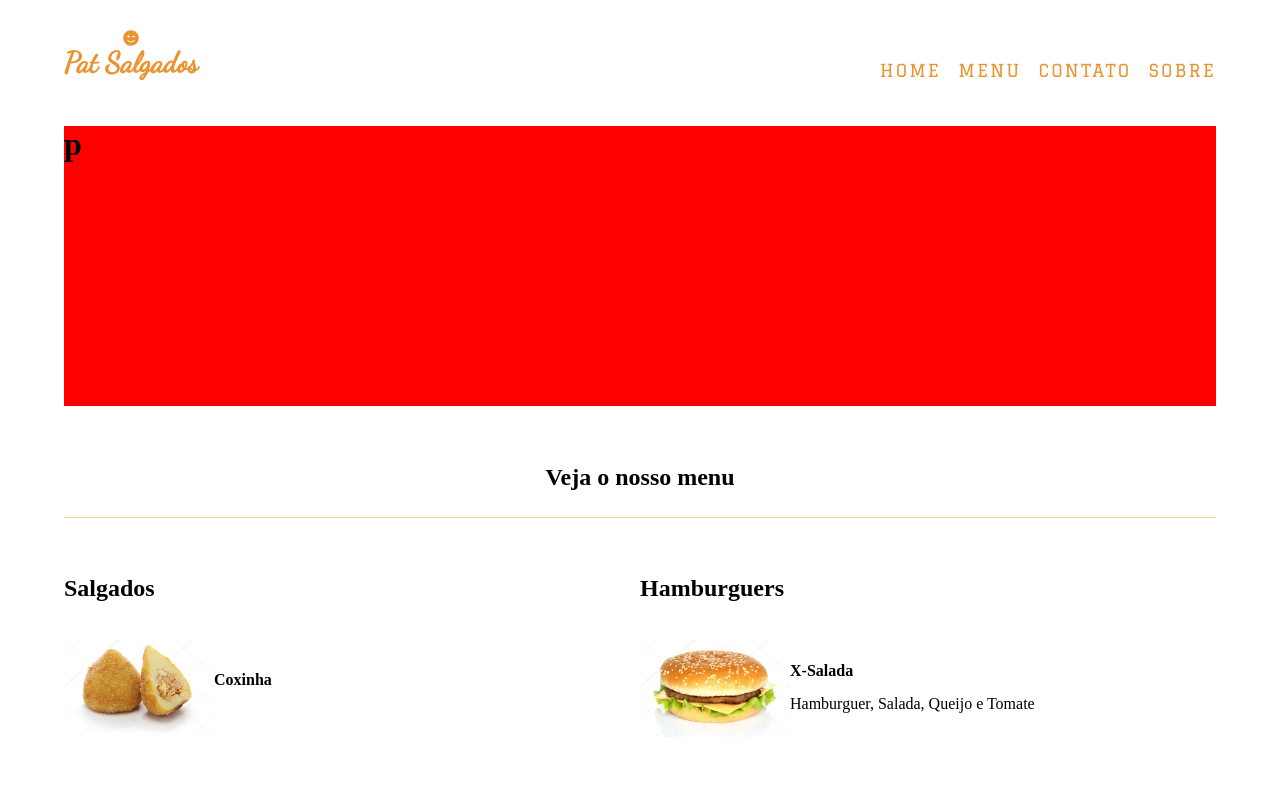
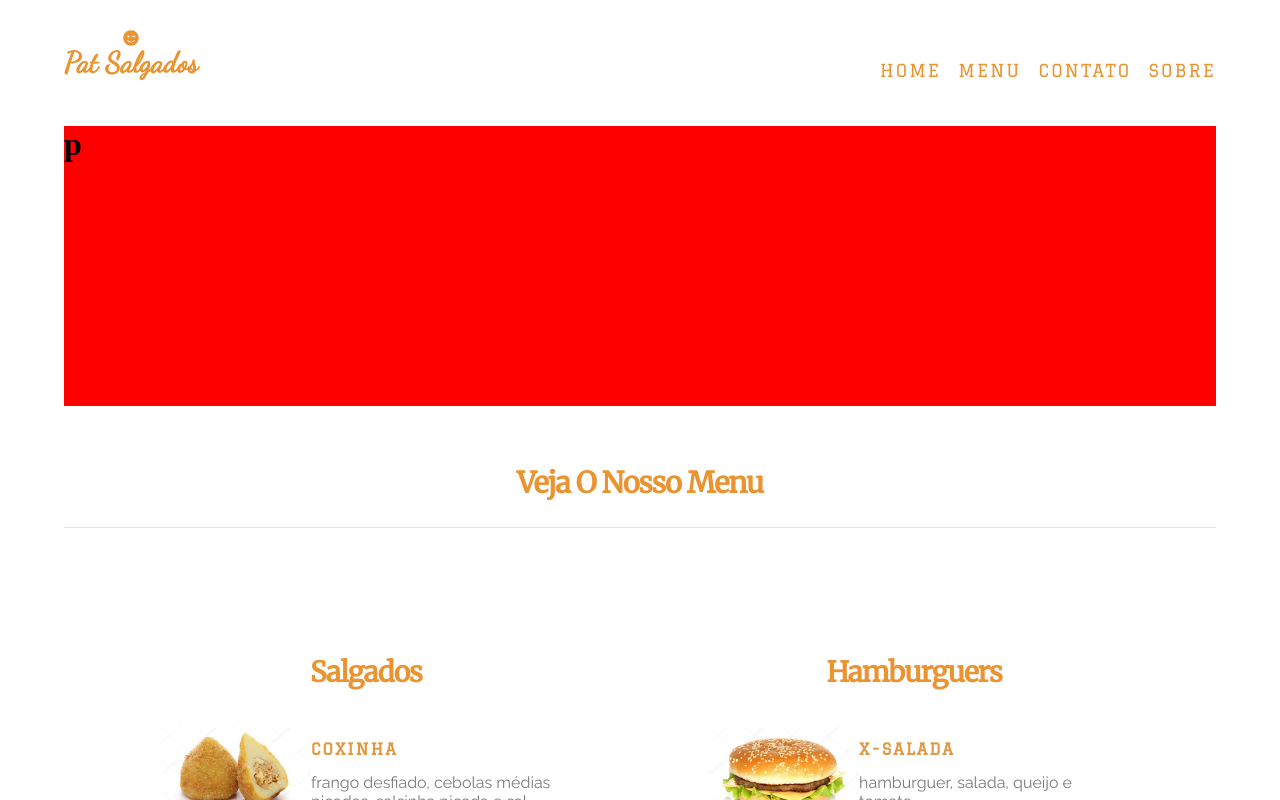
Before and after one commit to brunoascenc/react, a React (Create React App) app in the folder react01/: page /menu in a window 1280 px wide. Built offline with nearby package versions, Linux system fonts and the light colour scheme; the HTML template or start-up script is replaced by a standard one; a web font is replaced by a local one.

Commit message:
contato-pagina

```diff
--- a/react01/src/App.css
+++ b/react01/src/App.css
@@ -12,7 +12,7 @@ html, body, #root{
 
 .container{
   padding-right: 5%;
-  padding-left:5%;
+  padding-left: 5%;
   margin-right: auto;
   margin-left: auto;
 }
--- a/react01/src/pages/Contato.css
+++ b/react01/src/pages/Contato.css
@@ -0,0 +1,98 @@
+@import url('https://fonts.googleapis.com/css?family=Raleway&display=swap');
+
+
+
+.contato-form{
+    display: flex;
+    flex-direction: column;
+    margin-bottom: 100px;
+}
+
+.contato-form input {
+    padding: 10px;
+    border-radius: 2px;
+    border: solid 1px #ccc;
+    margin-top: 5px;
+    margin-bottom: 7px;
+}
+
+.contato-form label {
+    font-family: 'Raleway', sans-serif;
+    color: rgb(121, 122, 122);
+}
+
+.contato-form select {
+    color: rgb(121, 122, 122);
+    width: 25%;
+    padding: 4px;
+    margin-bottom: 8px;
+}
+
+.contato-form select, textarea {
+    border: solid 1px #ccc;
+    border-radius: 2px;
+}
+
+.contato-form button {
+    width: 25%;
+    margin-top: 7px;
+    padding: 7px;
+    background: transparent;
+    border: solid 2px rgb(224, 152, 68);
+    border-radius: 16px;
+    color: rgb(224, 152, 68);
+    cursor: pointer;
+    text-transform: uppercase;
+    letter-spacing: 2px;
+}
+
+.contato-form button:hover{
+    background: rgb(224, 152, 68);
+    color: rgb(243, 240, 240);
+    transition: all 0.1s ease-in-out;
+}
+
+.options-span {
+    font-family: 'Raleway', sans-serif;
+    color: rgb(142, 143, 143);
+    font-size: 13px;
+    padding: 6px;
+}
+
+.contato {
+    display: grid;
+    grid-template-columns: repeat(2, 1fr);
+    margin-top: 6%;
+    border-top: solid 1px rgb(246, 229, 191);
+    padding: 3% 0 0 0 ;
+}
+
+.contato img {
+    max-width: 100%;
+}
+
+.contato-form form {
+    display: flex;
+    flex-direction: column;
+    padding: 6%;
+}
+
+.contato-form form div {
+    display: flex;
+    margin-bottom: 2px;
+}
+
+.contato-form form div .input-nome {
+    display: flex;
+    flex-direction: column;
+}
+
+.contato-form form div .input-sobrenome {
+    display: flex;
+    flex-direction: column;
+    margin-left: 5%;
+}
+
+.contato-form form div .input-nome, .input-sobrenome input {
+    width: 280px;
+}
--- a/react01/src/pages/Contato.js
+++ b/react01/src/pages/Contato.js
@@ -1,14 +1,17 @@
 import React from 'react';
 import './Contato.css';
 import Nav from './Nav';
+import { Link } from 'react-router-dom';
 
-import {Link} from 'react-router-dom';
+import { FontAwesomeIcon } from '@fortawesome/react-fontawesome';
+import { faSmileWink } from '@fortawesome/free-solid-svg-icons';
 
 import salgados from '../assets/salgados1.jpg';
 
 export default function Contato() {
   return (
     <div className="contato-container">
+      <div className="container">
         <Nav />
 
         <div className="contato">
@@ -17,23 +20,43 @@ export default function Contato() {
           </div>
 
           <div className="contato-form">
+            <h2>Entre em contato</h2>
             <form>
-            <input type="text" placeholder="Nome" />
-            <input type="text" placeholder="Sobrenome" />
+              <div>
+                <div className = "input-nome">
+                  <label for="nome">Nome *</label>
+                  <input type="text" name="nome" placeholder="Nome" />
+                </div>
+                <div className = "input-sobrenome">
+                  <label for="nome">Sobrenome *</label>
+                  <input type="text" name="sobrenome" placeholder="Sobrenome" />
+                </div>
+              </div>
 
-            <input type="email" placeholder="Email" />
+              <label for="email">Email * </label>
+              <input type="email" name="email" />
 
-            <select>
-              <h3>Assunto</h3>
+              <label for="duvidas">Selecione *</label>
+              <span className = "options-span"> Entregamos somente na região de SP</span>
+              <select name="duvidas">
                 <option value="encomenda">Encomendas</option>
                 <option value="horarios">Funcionamento</option>
                 <option value="horarios">Preço</option>
               </select>
+
+              <label for="detalhes">Detalhes *</label>
+              <textarea rows="5" cols="50" name="detalhes" />
+
+              <button>Enviar</button>
             </form>
           </div>
         </div>
 
-      <footer>
+        <footer className="menu-footer">
+          <div className="logo-footer">
+            <FontAwesomeIcon icon={faSmileWink} size="2x" />
+          </div>
+
           <nav className="footerNav">
             <ul>
               <Link to="/">
@@ -52,5 +75,6 @@ export default function Contato() {
           </nav>
         </footer>
       </div>
+    </div>
   );
 }
--- a/react01/src/pages/Home.css
+++ b/react01/src/pages/Home.css
@@ -150,7 +150,7 @@ header img {
   letter-spacing: 4px;
   font-size: 0.9rem;
   font-family: 'Graduate', cursive;
-  font-weight: 100;
+  font-weight: lighter;
 }
 
 
--- a/react01/src/pages/Menu.css
+++ b/react01/src/pages/Menu.css
@@ -1,10 +1,33 @@
+@import url('https://fonts.googleapis.com/css?family=Merriweather&display=swap');
+@import url('https://fonts.googleapis.com/css?family=Graduate&display=swap');
+@import url('https://fonts.googleapis.com/css?family=Raleway&display=swap');
+
+h2 {
+    font-family: 'Merriweather', serif;
+    text-transform: capitalize;
+    color: rgb(233, 147, 49);
+    align-self: center;
+    letter-spacing: -1px;
+    font-weight: bold;
+    font-size: 28px;
+}
+
 .menu-title {
     display: flex;
     justify-content: center;
     margin-top: 5%;
     margin-bottom: 5%;
-    border-bottom: solid 1px rgb(245, 214, 147);
+    border-bottom: solid 1px rgb(246, 226, 182);
     padding: 0 0 26px 0;
+}
+
+.menu-title h2 {
+    font-family: 'Merriweather', serif;
+    text-transform: capitalize;
+    font-weight: bold;
+    font-size: 29px;
+    color: rgb(233, 147, 49);
+    letter-spacing: -1px;
 }
 
 .menu-banner {
@@ -15,8 +38,9 @@
 }
 
 .menu {
-    display: grid;
-    grid-template-columns: repeat(2, 1fr);
+    display: flex;
+    /* grid-template-columns: repeat(2, 1fr); */
+    justify-content: center;
 }
 
 .menu img {
@@ -26,11 +50,13 @@
 .menu-salgados {
     display: flex;
     flex-direction: column;
+    padding: 6%;
 }
 
 .menu-lanches {
     display: flex;
     flex-direction: column;
+    padding: 6%;
 }
 
 .detalhes{
@@ -49,6 +75,18 @@
 
 .detalhes div h4 {
     margin-bottom: 15px;
+    font-family: 'Graduate', cursive;
+    text-transform: uppercase;
+    letter-spacing: 2px;
+    color: rgb(224, 152, 68);
+}
+
+.detalhes div p {
+    font-family: 'Raleway', sans-serif;
+    font-size: 16px;
+    text-transform: lowercase;
+    color: rgb(121, 122, 122);
+    font-weight: 100;
 }
 
 .menu-footer {
@@ -56,10 +94,15 @@
     flex-direction: column;
     align-items: center;
     padding: 45px 0  145px 0;
-    border-top: solid 1px rgb(245, 214, 147);
+    border-top: solid 1px rgb(238, 214, 162);
 }
 
 .logo-footer {
     margin-bottom: 35px;
     color: rgb(233, 147, 49);
 }
+
+.descricao {
+    word-wrap: break-word;
+    width: 260px;
+}
--- a/react01/src/pages/Menu.js
+++ b/react01/src/pages/Menu.js
@@ -26,7 +26,7 @@ export default function Home() {
         </div>
 
         <div className="menu-title">
-          <h2>Veja o nosso menu</h2>
+          <h2>Veja O Nosso menu</h2>
         </div>
 
         <div className="menu">
@@ -37,6 +37,12 @@ export default function Home() {
               <img src={coxinha} alt="Coxinhas" />
               <div>
                 <h4>Coxinha</h4>
+                <span className="descricao">
+                  <p>
+                    frango desfiado, cebolas médias picadas, salsinha picada e
+                    sal
+                  </p>
+                </span>
               </div>
             </div>
 
@@ -44,6 +50,13 @@ export default function Home() {
               <img src={kibe} alt="Kibe" />
               <div>
                 <h4>Kibe</h4>
+                <span className="descricao">
+                  <p>
+                    carne bovina magra moída, folhas de louro, pimenta-do-reino,
+                    dentes de alho bem picados, cebola grande em cubinhos e
+                    salsinha picada
+                  </p>
+                </span>
               </div>
             </div>
 
@@ -51,6 +64,11 @@ export default function Home() {
               <img src={bolinha} alt="Bolinha" />
               <div>
                 <h4>Bolinha de queijo</h4>
+                <span className="descricao">
+                  <p>
+                   mussarela em cubinhos, salsa picada, folhas de manjericão fresco picado e sal
+                  </p>
+                </span>
               </div>
             </div>
           </div>
@@ -102,9 +120,9 @@ export default function Home() {
           </div>
         </div>
 
-        <footer className = "menu-footer">
+        <footer className="menu-footer">
           <div className="logo-footer">
-            <FontAwesomeIcon icon={faSmileWink} size = "2x" />
+            <FontAwesomeIcon icon={faSmileWink} size="2x" />
           </div>
 
           <nav className="footerNav">
```
Lines whose indentation alone changed are shown as unchanged.
